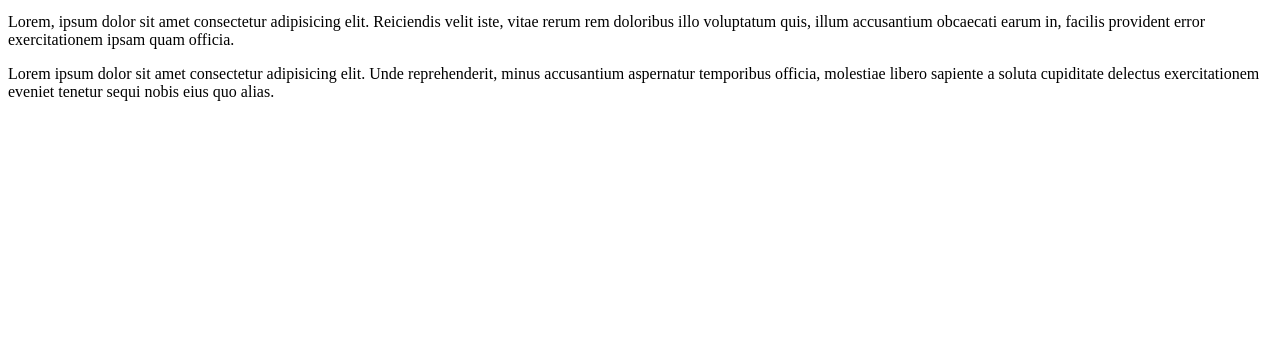
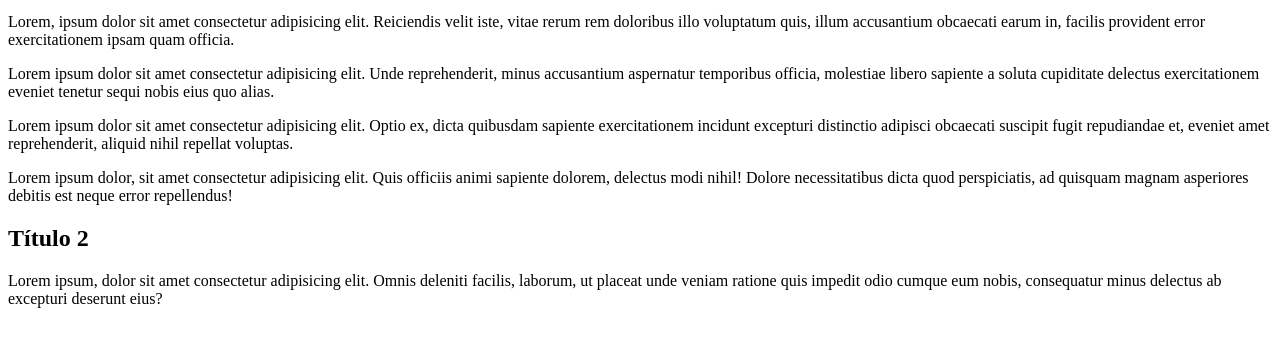
Before and after one commit to marcoslimabsb/projetos_ifb, a plain HTML site: page index.html in a window 1280 px wide. Shown: the part 106-452 px from the top of the page. Drawn offline with Linux system fonts and the light colour scheme.

Commit message:
Enviando o arquivo index atualizado

```diff
--- a/index.html
+++ b/index.html
@@ -10,5 +10,9 @@
     <p>Lorem ipsum dolor sit amet consectetur adipisicing elit. Illo maxime deserunt unde consequatur nesciunt nobis fugiat aut. Neque unde accusamus soluta quos. Possimus reiciendis cum sed iure similique, minima porro.</p>
     <p>Lorem, ipsum dolor sit amet consectetur adipisicing elit. Reiciendis velit iste, vitae rerum rem doloribus illo voluptatum quis, illum accusantium obcaecati earum in, facilis provident error exercitationem ipsam quam officia.</p>
     <p>Lorem ipsum dolor sit amet consectetur adipisicing elit. Unde reprehenderit, minus accusantium aspernatur temporibus officia, molestiae libero sapiente a soluta cupiditate delectus exercitationem eveniet tenetur sequi nobis eius quo alias.</p>
+    <p>Lorem ipsum dolor sit amet consectetur adipisicing elit. Optio ex, dicta quibusdam sapiente exercitationem incidunt excepturi distinctio adipisci obcaecati suscipit fugit repudiandae et, eveniet amet reprehenderit, aliquid nihil repellat voluptas.</p>
+    <p>Lorem ipsum dolor, sit amet consectetur adipisicing elit. Quis officiis animi sapiente dolorem, delectus modi nihil! Dolore necessitatibus dicta quod perspiciatis, ad quisquam magnam asperiores debitis est neque error repellendus!</p>
+    <h2>Título 2</h2>
+    <p>Lorem ipsum, dolor sit amet consectetur adipisicing elit. Omnis deleniti facilis, laborum, ut placeat unde veniam ratione quis impedit odio cumque eum nobis, consequatur minus delectus ab excepturi deserunt eius?</p>
 </body>
 </html>
```
